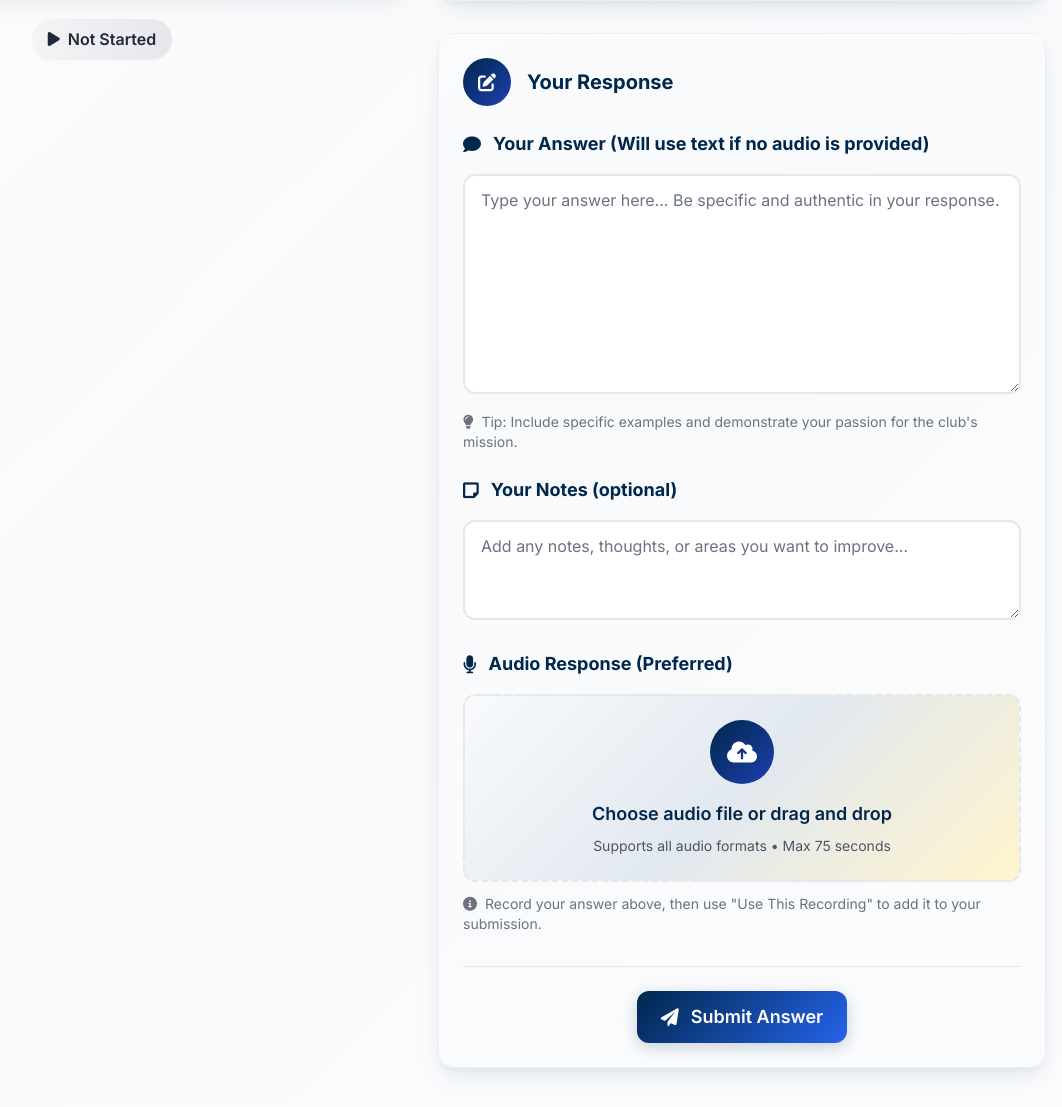
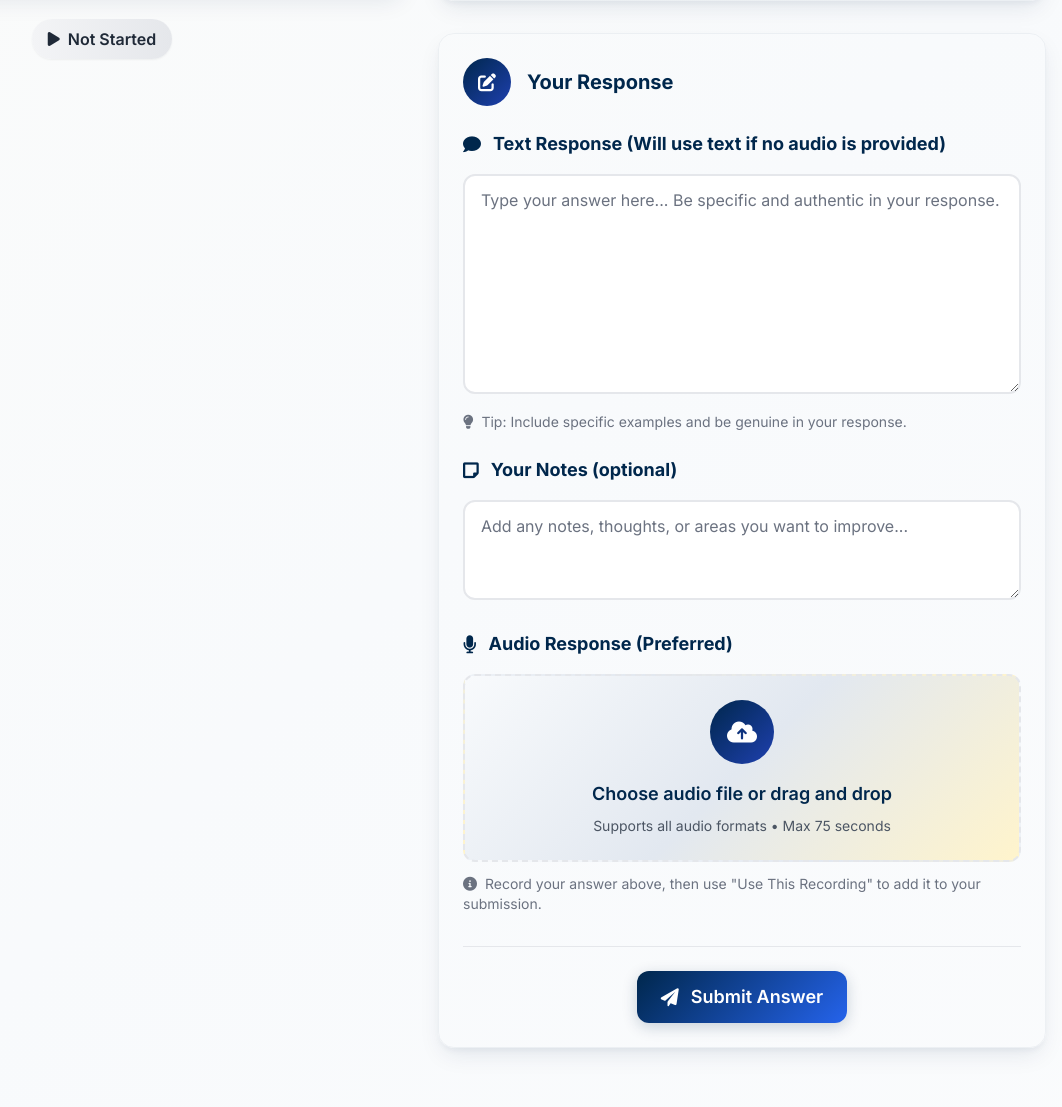
Before and after one commit to LBJANU/ClubAssist, a Django app: template templates/interviews/practice.html in a window 1280 px wide. Shown: the part 464-1571 px from the top of the page, without its empty margins (218-1280 px from the left). Run offline with Django 5.2, Linux system fonts and the light colour scheme; the template is opened without the code that fills it, so the values that code supplies are empty; some libraries are stand-ins or nearby versions.

Commit message:
Update UserInterviewProgress model to set default values for user_answer and notes fields. Modify loading messages in practice session templates for clarity. Adjust metrics displayed on the home page to reflect accurate statistics.

```diff
--- a/interviews/models.py
+++ b/interviews/models.py
@@ -65,8 +65,8 @@ class UserInterviewProgress(models.Model):
     time_taken_minutes = models.FloatField(null=True, blank=True)
 
     # User's response
-    user_answer = models.TextField(blank=True, null=True)
-    notes = models.TextField(blank=True, null=True, help_text="User's notes about their performance")
+    user_answer = models.TextField(blank=True, default="")
+    notes = models.TextField(blank=True, default="", help_text="User's notes about their performance")
 
     # Timestamps
     attempted_at = models.DateTimeField(null=True, blank=True)
--- a/templates/interviews/practice.html
+++ b/templates/interviews/practice.html
@@ -178,14 +178,14 @@
                 <!-- Answer Textarea -->
                     <div>
                         <label for="user_answer" class="flex items-center text-lg font-bold text-michigan-blue mb-4">
-                        <i class="fas fa-comment mr-3"></i>Your Answer (Will use text if no audio is provided)
+                        <i class="fas fa-comment mr-3"></i>Text Response (Will use text if no audio is provided)
                     </label>
                     <textarea name="user_answer" id="user_answer" rows="8"
                         class="form-input w-full bg-white/80 text-gray-800 placeholder-gray-500"
                         placeholder="Type your answer here... Be specific and authentic in your response.">{{ question_progress.user_answer }}</textarea>
                         <p class="text-sm text-gray-500 mt-3">
                         <i class="fas fa-lightbulb mr-1"></i>
-                        Tip: Include specific examples and demonstrate your passion for the club's mission.
+                        Tip: Include specific examples and be genuine in your response.
                     </p>
                 </div>
 
@@ -481,10 +481,10 @@ document.getElementById('downloadAudio').addEventListener('click', downloadAudio
 document.getElementById('useRecording').addEventListener('click', useRecording);
 
 let loadingMessages = [
-  'Uploading audio...',
-  'Transcribing...',
-  'Analyzing speech...',
-  'Generating feedback...'
+  'Sending your answer...',
+  'Digging for patterns...',
+  'Genearating insights...',
+  'Sharpening feedback...'
 ];
 let loadingMessageIndex = 0;
 let loadingMessageInterval;
--- a/templates/main/home.html
+++ b/templates/main/home.html
@@ -32,12 +32,12 @@
             <!-- Metrics Section -->
             <div class="grid grid-cols-1 md:grid-cols-3 gap-12 max-w-4xl mx-auto">
                 <div class="text-center">
-                    <div class="text-4xl font-bold text-michigan-blue mb-3">100+</div>
+                    <div class="text-4xl font-bold text-michigan-blue mb-3">25+</div>
                     <div class="text-gray-600 font-medium">Clubs Supported</div>
                 </div>
                 <div class="text-center">
-                    <div class="text-4xl font-bold text-michigan-blue mb-3">5K+</div>
-                    <div class="text-gray-600 font-medium">Practice Sessions</div>
+                    <div class="text-4xl font-bold text-michigan-blue mb-3">300+</div>
+                    <div class="text-gray-600 font-medium">Questions Offered</div>
                 </div>
                 <div class="text-center">
                     <div class="text-4xl font-bold text-michigan-blue mb-3">98%</div>
```
Also changed, not shown: templates/interviews/practice_session.html (+4 -4 lines), interviews/migrations/0016_alter_userinterviewprogress_notes_and_more.py (added).
